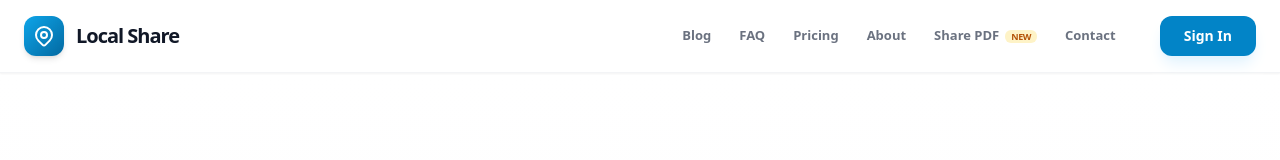
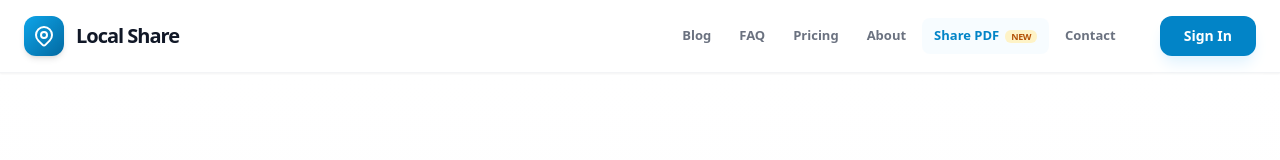
Before and after one commit to hemanthreddykoduru/Local-Share, a Next.js app: page / in a window 1280 px wide. Shown: the top 160 px of the page. Built offline with nearby package versions, Linux system fonts and the light colour scheme; no server answers.

Commit message:
style: make Share PDF link blue in header

```diff
--- a/components/SiteHeader.tsx
+++ b/components/SiteHeader.tsx
@@ -58,7 +58,7 @@ export default function SiteHeader() {
                             <Link
                                 key={href}
                                 href={href}
-                                className="relative text-[13px] font-bold text-gray-500 hover:text-primary-600 hover:bg-primary-50 px-3 py-2 rounded-lg transition-all flex items-center gap-1.5"
+                                className={`relative text-[13px] font-bold px-3 py-2 rounded-lg transition-all flex items-center gap-1.5 ${label === 'Share PDF' ? 'text-primary-600 bg-primary-50/50' : 'text-gray-500 hover:text-primary-600 hover:bg-primary-50'}`}
                             >
                                 {label}
                                 {isNew && (
```
